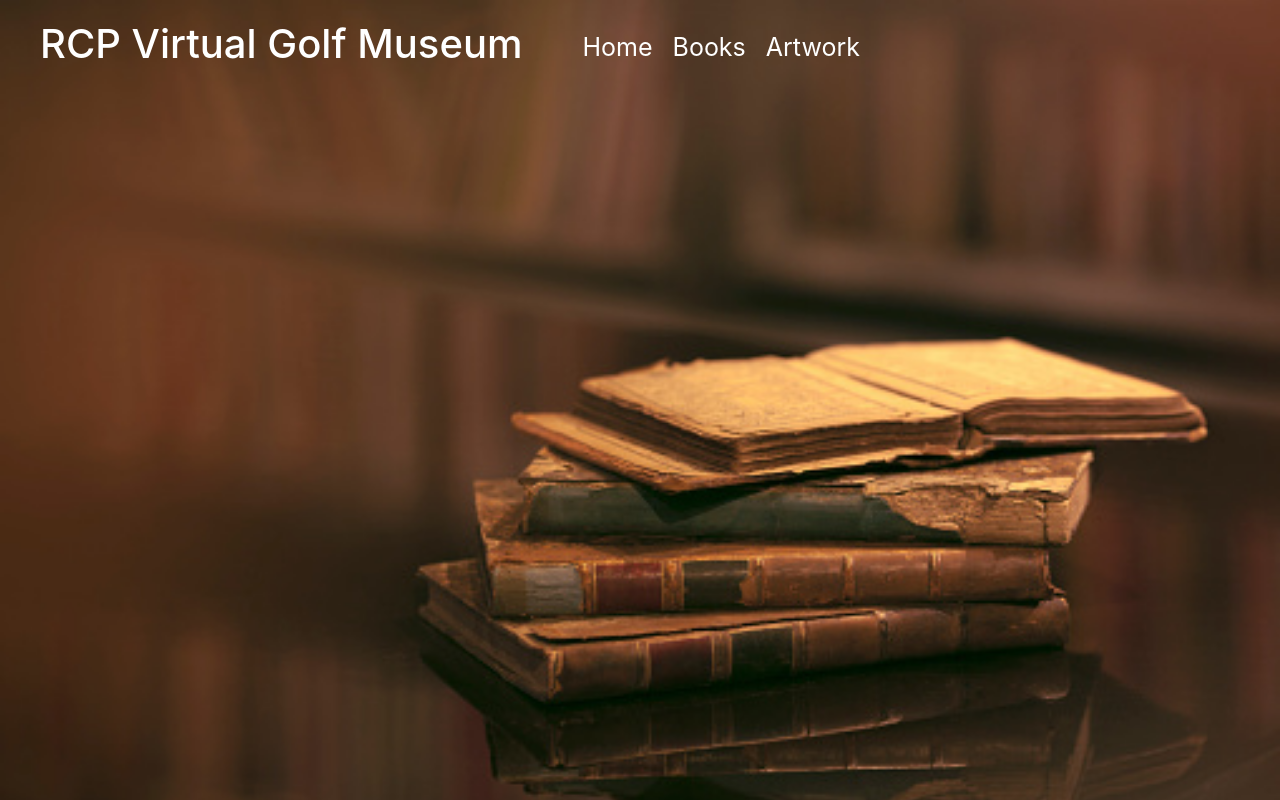
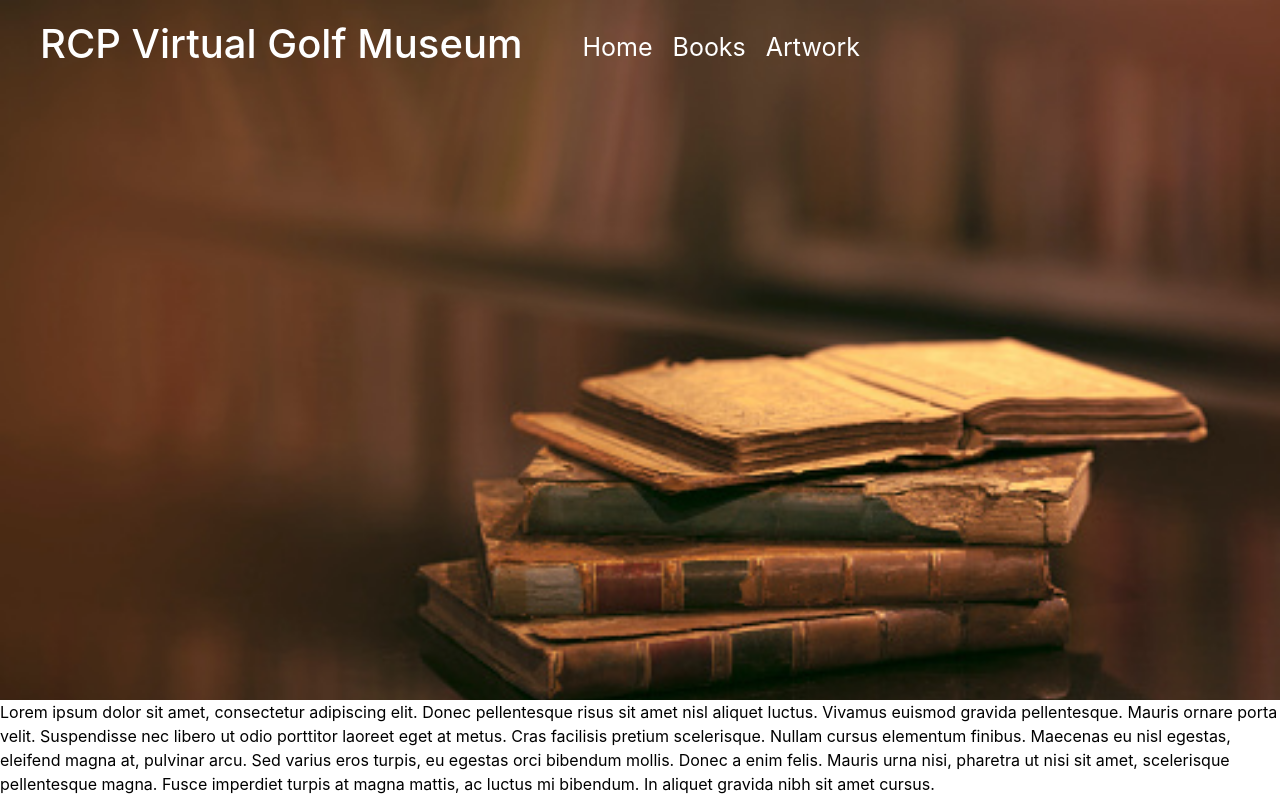
Before and after one commit to spalmer0/rcp-virtual-golf-museum, a React (Create React App) app: page /books in a window 1280 px wide. Shown: the top 800 px of the page. Built offline with nearby package versions, Linux system fonts and the light colour scheme.

Commit message:
makes height of header images smaller

```diff
--- a/src/App.js
+++ b/src/App.js
@@ -12,12 +12,7 @@ const StyledApp = styled.div`
   display: flex;
   min-height: 100vh;
   flex-direction: column;
-  main {
-    flex-grow: 1;
-    /* padding: 50px; */
-    background-repeat: no-repeat;
-    background-size: 100%;
-  }
+
 `;
 
 
--- a/src/pages/ArtPage/index.js
+++ b/src/pages/ArtPage/index.js
@@ -3,12 +3,21 @@ import theMatch from '../../images/theMatch.jpeg';
 
 
 const StyledPage = styled.main`
+    position: relative;
     display: flex;
     flex-wrap: wrap;
     justify-content: space-evenly;
     align-items: center;
 
+    .img-wrapper {
+        display: inline-block;
+        overflow: hidden;
+        max-height:700px;
+        width:100%;
+    }
+
     .imageHeader {
+        display:block;
         width: 100%;
         height: auto;
         position:top;
@@ -16,21 +25,14 @@ const StyledPage = styled.main`
         right:0;
     }
 
-
-
     p {
     color: #000;
-  text-decoration: none;
-  border: 1px solid #000;
-  border-radius: 9px;
-  padding: 10px;
-  margin: 10px 15px 0 0;
-  background-color: #fff;
-  &:hover {
-    text-decoration: none;
-    background-color: #000;
-      color: #fff;
+
     }
+
+    img {
+        height:200px;
+        width: auto;
     }
 
     @media (max-width: 1100px) {
@@ -48,7 +50,9 @@ p {
 function ArtPage(props) {
     return (
         <StyledPage>
+            <div className="img-wrapper">
                 <img className="imageHeader" alt="The Match" src={theMatch} />
+            </div>
         </StyledPage>
     );
 
--- a/src/pages/BookPage/index.js
+++ b/src/pages/BookPage/index.js
@@ -17,7 +17,15 @@ const StyledPage = styled.main`
     justify-content: space-evenly;
     align-items: center;
 
+    .img-wrapper {
+        display: inline-block;
+        overflow: hidden;
+        max-height:700px;
+        width:100%;
+    }
+
     .imageHeader {
+        display:block;
         width: 100%;
         height: auto;
         position:top;
@@ -70,7 +78,9 @@ function BookPage(props) {
 
     return (
         <StyledPage>
-            <img className="imageHeader" alt="Old Books" src={oldBooks2} />
+            <div className="img-wrapper">
+                <img className="imageHeader" alt="Old Books" src={oldBooks2} />
+            </div>
             <p>
             Lorem ipsum dolor sit amet, consectetur adipiscing elit. Donec pellentesque risus sit amet nisl aliquet luctus. Vivamus euismod gravida pellentesque. Mauris ornare porta velit. Suspendisse nec libero ut odio porttitor laoreet eget at metus. Cras facilisis pretium scelerisque. Nullam cursus elementum finibus. Maecenas eu nisl egestas, eleifend magna at, pulvinar arcu. Sed varius eros turpis, eu egestas orci bibendum mollis. Donec a enim felis. Mauris urna nisi, pharetra ut nisi sit amet, scelerisque pellentesque magna. Fusce imperdiet turpis at magna mattis, ac luctus mi bibendum. In aliquet gravida nibh sit amet cursus.
             </p>
--- a/src/pages/HomePage/index.js
+++ b/src/pages/HomePage/index.js
@@ -10,13 +10,29 @@ const StyledPage = styled.main`
     justify-content: space-evenly;
     align-items: center;
 
+    .img-wrapper {
+        display: inline-block;
+        overflow: hidden;
+        max-height:700px;
+    }
+
+    /* .img-wrapper img {
+        transition: all .2s ease;
+        vertical-align: middle;
+    } */
+
     .imageHeader {
+        display: block;
         width: 100%;
         height: auto;
         position:top;
         z-index:1;
         right:0;
     }
+
+    /* .imageHeader:hover {
+        transform:scale(1.5);
+    } */
 
     .homeBody {
         left: 0;
@@ -48,7 +64,7 @@ const StyledPage = styled.main`
         margin: 5px;
         grid-column: 2 / 2;
         grid-row: 1 / 1;
-    min-height: 220;
+        min-height: 220px;
     }
 
     .secondText {
@@ -65,6 +81,7 @@ const StyledPage = styled.main`
         margin: 5px;
         grid-column: 1 / 1;
         grid-row: 2 / 2;
+        min-height: 220px;
     }
 
 
@@ -88,7 +105,9 @@ p {
 function HomePage(props) {
     return (
         <StyledPage>
+            <div class="img-wrapper">
                 <img className="imageHeader" alt="Old Course" src={oldCourse} />
+            </div>
             <div className="homeBody">
                 <div className="firstText">
                     <p>Lorem ipsum dolor sit amet, consectetur adipiscing elit. Donec faucibus blandit orci, accumsan vestibulum felis imperdiet nec. Interdum et malesuada fames ac ante ipsum primis in faucibus. Phasellus pretium sapien vitae condimentum ultricies. Nullam quis turpis arcu. Quisque dui orci, accumsan semper ipsum feugiat, sollicitudin consequat lacus. Morbi eu euismod justo. Integer nec ullamcorper metus.</p>
```
Lines whose indentation alone changed are shown as unchanged.
